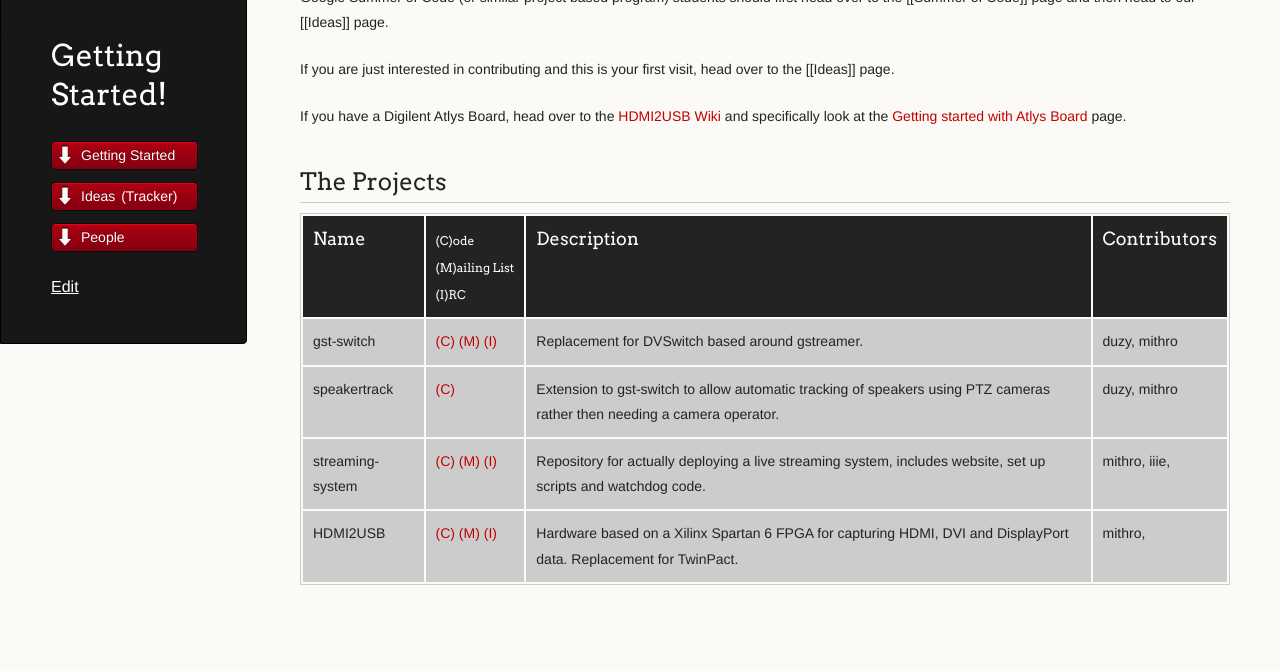
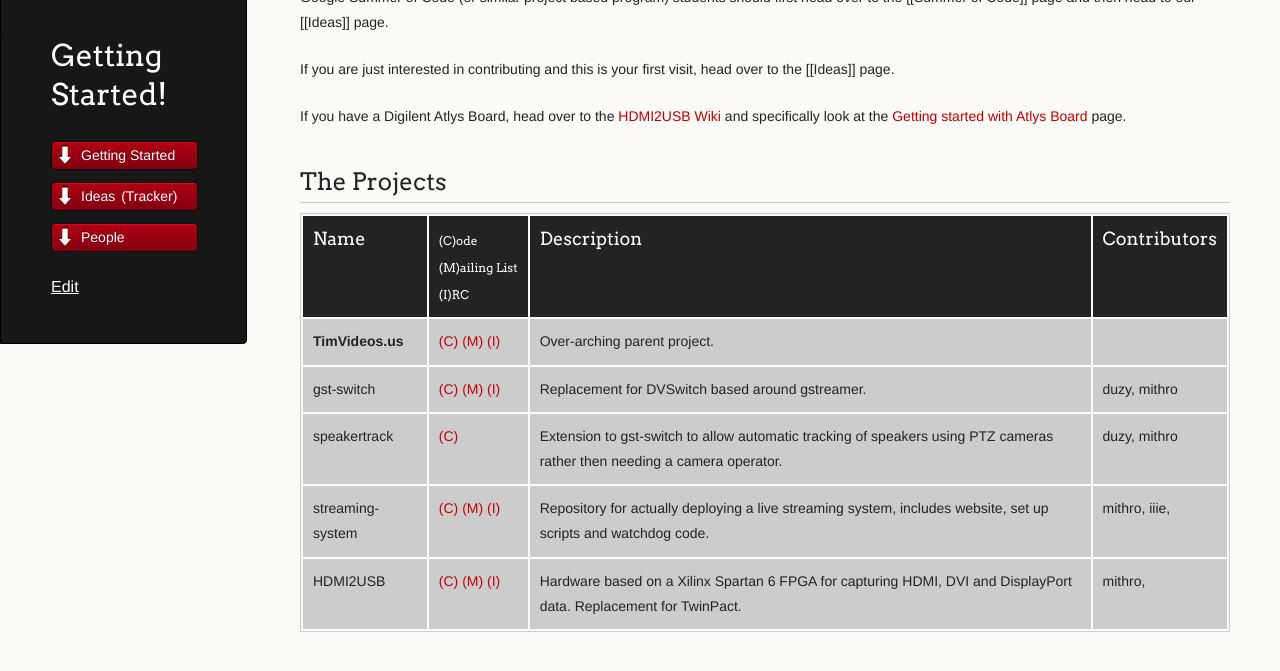
Before and after one commit to timvideos/getting-started, a Jekyll site: the page built from Home.md, in a window 1280 px wide and 1011 px high, cut to the strip 297-968 px from the top of the window. Built offline with Jekyll 4.4.1, drawn with Linux system fonts in a browser that asks for light colours.

Commit message:
Trying to make things clearer.

```diff
--- a/Home.md
+++ b/Home.md
@@ -21,6 +21,7 @@
 
 | Name | <small>(C)ode<br>(M)ailing&nbsp;List<br>(I)RC</small>| Description | Contributors |
 | ---- | ---------------------------------------------------- | ------------ | ----------- |
+| **TimVideos.us** | [(C)](http://github.com/timvideos) [(M)](https://groups.google.com/group/timvideos) [(I)](irc://irc.freenode.org/#timvideos) | Over-arching parent project. | |
 | gst-switch | [(C)](http://github.com/timvideos/gst-switch)&nbsp;[(M)](https://groups.google.com/group/gst-switch)&nbsp;[(I)](irc://irc.freenode.org/#gst-switch)  | Replacement for DVSwitch based around gstreamer. | duzy, mithro |
 | speakertrack | [(C)](http://github.com/timvideos/gst-switch) | Extension to gst-switch to allow automatic tracking of speakers using PTZ cameras rather then needing a camera operator. | duzy, mithro |
 | streaming-system | [(C)](http://github.com/timvideos/streaming-system) [(M)](https://groups.google.com/group/timvideos) [(I)](irc://irc.freenode.org/#timvideos) | Repository for actually deploying a live streaming system, includes website, set up scripts and watchdog code. | mithro, iiie, |
```
